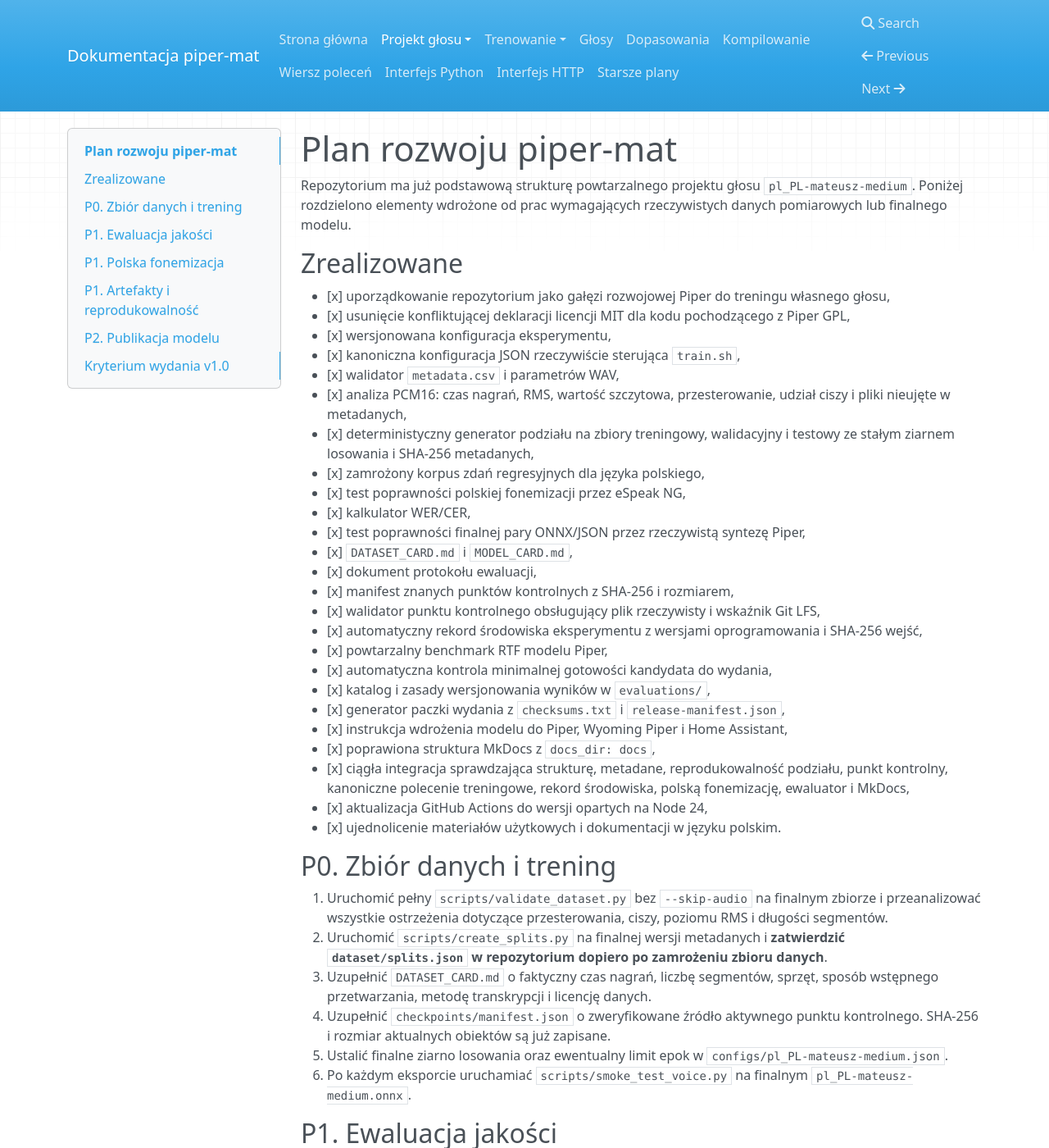
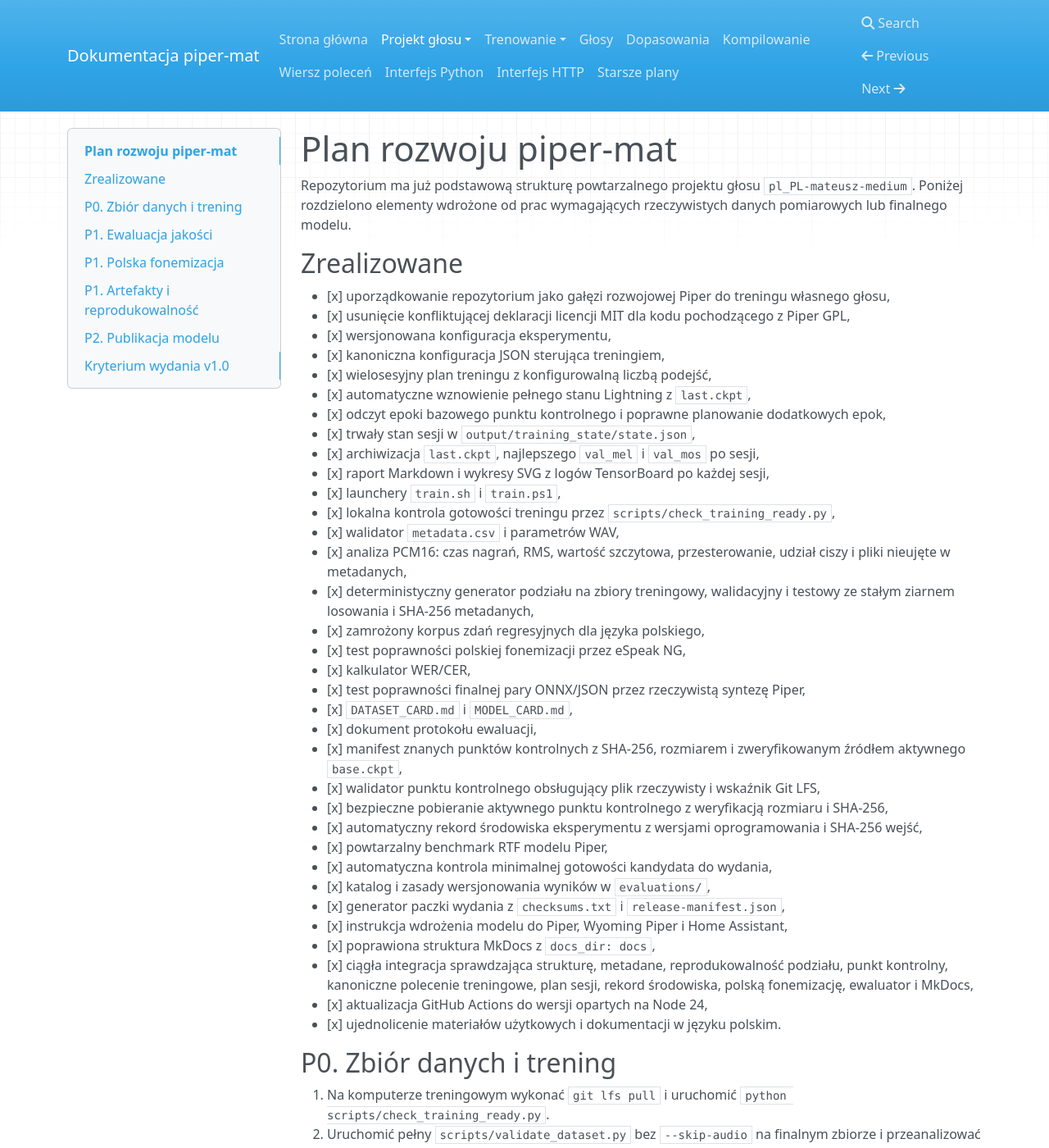
Before and after one commit to MatPomGit/piper-mat, an MkDocs documentation site: the page built from docs/ROADMAP.md, in a window 1280 px wide and 1400 px high. Shown: the whole window at 82% size. Built offline with MkDocs 1.6.1, drawn with Linux system fonts in a browser that asks for light colours; nearby versions of some CDN libraries; some of the changed text lies outside the part shown.

Commit message:
Update roadmap for staged resumable training

```diff
--- a/docs/ROADMAP.md
+++ b/docs/ROADMAP.md
@@ -7,7 +7,15 @@
 - [x] uporządkowanie repozytorium jako gałęzi rozwojowej Piper do treningu własnego głosu,
 - [x] usunięcie konfliktującej deklaracji licencji MIT dla kodu pochodzącego z Piper GPL,
 - [x] wersjonowana konfiguracja eksperymentu,
-- [x] kanoniczna konfiguracja JSON rzeczywiście sterująca `train.sh`,
+- [x] kanoniczna konfiguracja JSON sterująca treningiem,
+- [x] wielosesyjny plan treningu z konfigurowalną liczbą podejść,
+- [x] automatyczne wznowienie pełnego stanu Lightning z `last.ckpt`,
+- [x] odczyt epoki bazowego punktu kontrolnego i poprawne planowanie dodatkowych epok,
+- [x] trwały stan sesji w `output/training_state/state.json`,
+- [x] archiwizacja `last.ckpt`, najlepszego `val_mel` i `val_mos` po sesji,
+- [x] raport Markdown i wykresy SVG z logów TensorBoard po każdej sesji,
+- [x] launchery `train.sh` i `train.ps1`,
+- [x] lokalna kontrola gotowości treningu przez `scripts/check_training_ready.py`,
 - [x] walidator `metadata.csv` i parametrów WAV,
 - [x] analiza PCM16: czas nagrań, RMS, wartość szczytowa, przesterowanie, udział ciszy i pliki nieujęte w metadanych,
 - [x] deterministyczny generator podziału na zbiory treningowy, walidacyjny i testowy ze stałym ziarnem losowania i SHA-256 metadanych,
@@ -17,8 +25,9 @@
 - [x] test poprawności finalnej pary ONNX/JSON przez rzeczywistą syntezę Piper,
 - [x] `DATASET_CARD.md` i `MODEL_CARD.md`,
 - [x] dokument protokołu ewaluacji,
-- [x] manifest znanych punktów kontrolnych z SHA-256 i rozmiarem,
+- [x] manifest znanych punktów kontrolnych z SHA-256, rozmiarem i zweryfikowanym źródłem aktywnego `base.ckpt`,
 - [x] walidator punktu kontrolnego obsługujący plik rzeczywisty i wskaźnik Git LFS,
+- [x] bezpieczne pobieranie aktywnego punktu kontrolnego z weryfikacją rozmiaru i SHA-256,
 - [x] automatyczny rekord środowiska eksperymentu z wersjami oprogramowania i SHA-256 wejść,
 - [x] powtarzalny benchmark RTF modelu Piper,
 - [x] automatyczna kontrola minimalnej gotowości kandydata do wydania,
@@ -26,18 +35,20 @@
 - [x] generator paczki wydania z `checksums.txt` i `release-manifest.json`,
 - [x] instrukcja wdrożenia modelu do Piper, Wyoming Piper i Home Assistant,
 - [x] poprawiona struktura MkDocs z `docs_dir: docs`,
-- [x] ciągła integracja sprawdzająca strukturę, metadane, reprodukowalność podziału, punkt kontrolny, kanoniczne polecenie treningowe, rekord środowiska, polską fonemizację, ewaluator i MkDocs,
+- [x] ciągła integracja sprawdzająca strukturę, metadane, reprodukowalność podziału, punkt kontrolny, kanoniczne polecenie treningowe, plan sesji, rekord środowiska, polską fonemizację, ewaluator i MkDocs,
 - [x] aktualizacja GitHub Actions do wersji opartych na Node 24,
 - [x] ujednolicenie materiałów użytkowych i dokumentacji w języku polskim.
 
 ## P0. Zbiór danych i trening
 
-1. Uruchomić pełny `scripts/validate_dataset.py` bez `--skip-audio` na finalnym zbiorze i przeanalizować wszystkie ostrzeżenia dotyczące przesterowania, ciszy, poziomu RMS i długości segmentów.
-2. Uruchomić `scripts/create_splits.py` na finalnej wersji metadanych i **zatwierdzić `dataset/splits.json` w repozytorium dopiero po zamrożeniu zbioru danych**.
-3. Uzupełnić `DATASET_CARD.md` o faktyczny czas nagrań, liczbę segmentów, sprzęt, sposób wstępnego przetwarzania, metodę transkrypcji i licencję danych.
-4. Uzupełnić `checkpoints/manifest.json` o zweryfikowane źródło aktywnego punktu kontrolnego. SHA-256 i rozmiar aktualnych obiektów są już zapisane.
-5. Ustalić finalne ziarno losowania oraz ewentualny limit epok w `configs/pl_PL-mateusz-medium.json`.
-6. Po każdym eksporcie uruchamiać `scripts/smoke_test_voice.py` na finalnym `pl_PL-mateusz-medium.onnx`.
+1. Na komputerze treningowym wykonać `git lfs pull` i uruchomić `python scripts/check_training_ready.py`.
+2. Uruchomić pełny `scripts/validate_dataset.py` bez `--skip-audio` na finalnym zbiorze i przeanalizować wszystkie ostrzeżenia dotyczące przesterowania, ciszy, poziomu RMS i długości segmentów.
+3. Uruchomić `scripts/create_splits.py` na finalnej wersji metadanych i **zatwierdzić `dataset/splits.json` w repozytorium dopiero po zamrożeniu zbioru danych**.
+4. Uzupełnić `DATASET_CARD.md` o faktyczny czas nagrań, liczbę segmentów, sprzęt, sposób wstępnego przetwarzania, metodę transkrypcji i licencję danych.
+5. Zweryfikować praktycznie domyślny plan `[250, 250, 250, 250]` na docelowym GPU i w razie potrzeby skorygować liczbę epok na sesję przed pierwszym produkcyjnym uruchomieniem.
+6. Wykonać wszystkie zaplanowane sesje przez `train.ps1` lub `train.sh` i po każdej przejrzeć raport w `output/training_reports/`.
+7. Po zakończeniu treningu porównać `last.ckpt`, `best_val_mel.ckpt` i `best_val_mos.ckpt` odsłuchowo przed wyborem modelu do eksportu.
+8. Po każdym eksporcie uruchamiać `scripts/smoke_test_voice.py` na finalnym `pl_PL-mateusz-medium.onnx`.
 
 ## P1. Ewaluacja jakości
 
@@ -56,10 +67,9 @@
 
 ## P1. Artefakty i reprodukowalność
 
-1. Po ustaleniu pierwotnego źródła punktu kontrolnego dodać bezpieczne pobieranie z adresu URL wskazanego w `checkpoints/manifest.json`.
-2. Usunąć niepotrzebne warianty punktów kontrolnych i duże modele bazowe z głównego drzewa po zapewnieniu stabilnego źródła pobierania.
-3. Publikować finalne modele jako wydania GitHub lub w serwisie Hugging Face zamiast jako zwykłe zatwierdzenia.
-4. Rozważyć podpisywanie manifestów wydania po ustabilizowaniu procesu publikacji.
+1. Po lokalnym potwierdzeniu działania downloadera usunąć niepotrzebne warianty punktów kontrolnych i duże modele bazowe z głównego drzewa.
+2. Publikować finalne modele jako wydania GitHub lub w serwisie Hugging Face zamiast jako zwykłe zatwierdzenia.
+3. Rozważyć podpisywanie manifestów wydania po ustabilizowaniu procesu publikacji.
 
 ## P2. Publikacja modelu
 
```
Also changed, not shown: other parts of docs/ROADMAP.md (+1 -0 lines).
